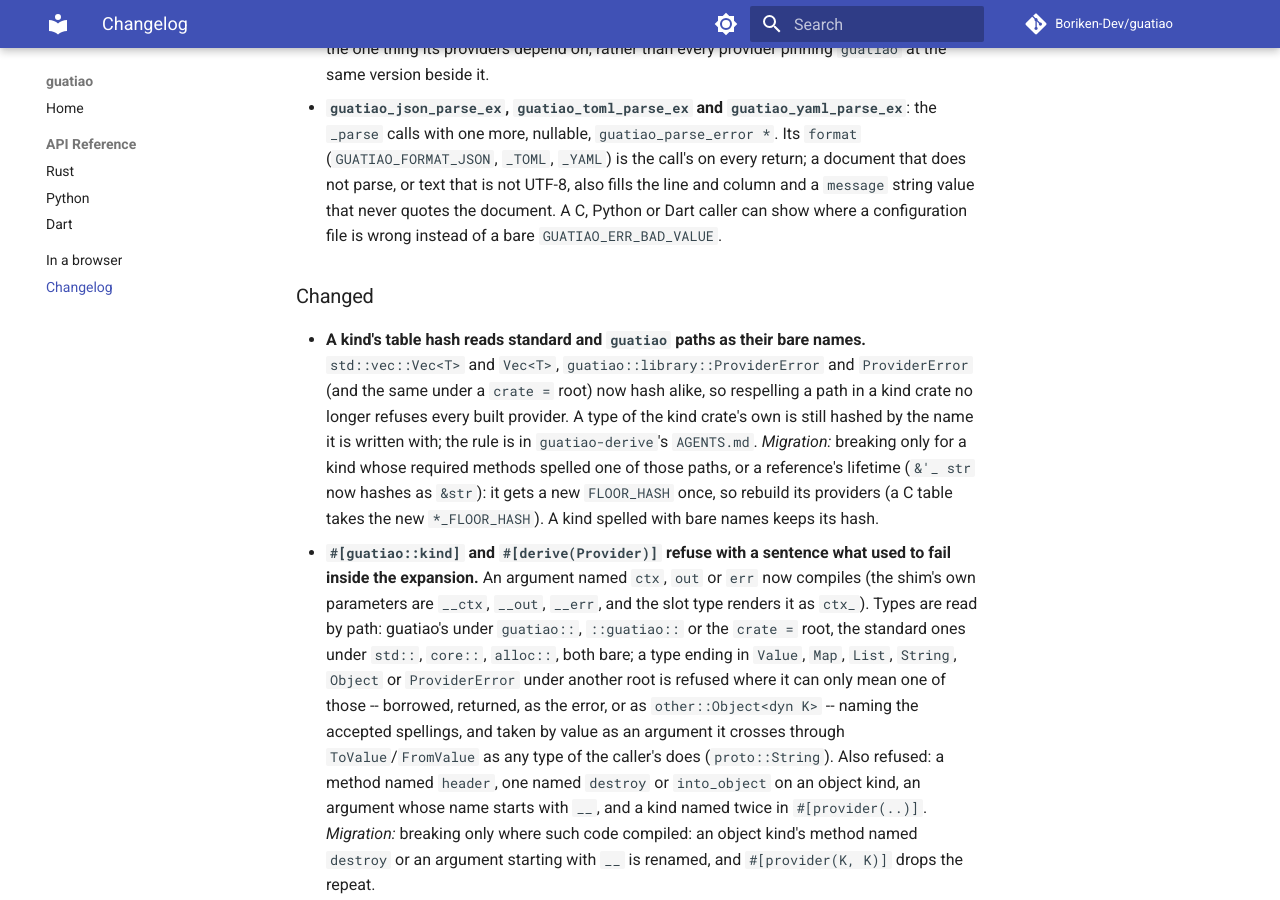
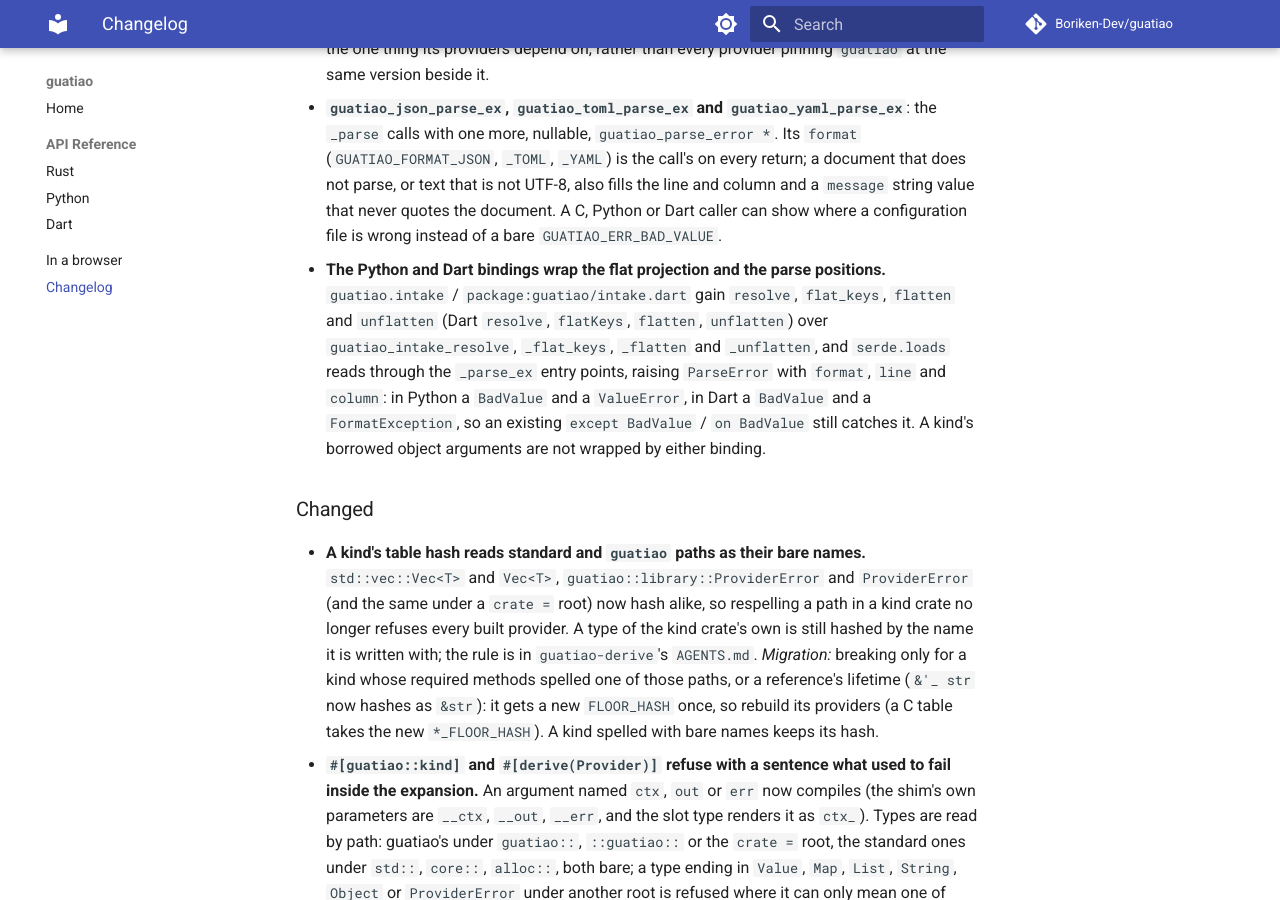
Before and after one commit to Boriken-Dev/guatiao, an MkDocs documentation site: the page built from docs/changelog.md, in a window 1280 px wide and 900 px high, scrolled down 2928 px. Built offline with MkDocs 1.6.1 and Material for MkDocs 9.7.7, drawn with Linux system fonts in a browser that asks for light colours; comment, search, counter and statistics services are not loaded; some of the changed text lies outside the part shown.

Commit message:
docs: describe the binding changes in the READMEs, headers and changelogs
Both bindings document the flat projection and the parse positions, call
the intake module by its name, say where they cannot run, and name a
kind's borrowed object arguments as not offered. The Dart package states
it is not available on the web.

```diff
--- a/CHANGELOG.md
+++ b/CHANGELOG.md
@@ -139,6 +139,16 @@
   `message` string value that never quotes the document. A C, Python or
   Dart caller can show where a configuration file is wrong instead of a
   bare `GUATIAO_ERR_BAD_VALUE`.
+- **The Python and Dart bindings wrap the flat projection and the parse
+  positions.** `guatiao.intake` / `package:guatiao/intake.dart` gain
+  `resolve`, `flat_keys`, `flatten` and `unflatten` (Dart `resolve`,
+  `flatKeys`, `flatten`, `unflatten`) over `guatiao_intake_resolve`,
+  `_flat_keys`, `_flatten` and `_unflatten`, and `serde.loads` reads through
+  the `_parse_ex` entry points, raising `ParseError` with `format`, `line`
+  and `column`: in Python a `BadValue` and a `ValueError`, in Dart a
+  `BadValue` and a `FormatException`, so an existing `except BadValue` /
+  `on BadValue` still catches it. A kind's borrowed object arguments are
+  not wrapped by either binding.
 
 ### Changed
 
@@ -429,6 +439,15 @@
 
 ### Fixed
 
+- **The Python binding frees what it builds when a conversion fails.** A
+  value that failed half way (an element that cannot convert, a refused
+  map or list move), and a list assignment or insert that raised after
+  cloning its siblings, each left blocks allocated; the builder now frees
+  its target on any failure and the cloned elements on every path.
+- **The Dart package exports the struct types its public API names**
+  (`guatiao_value`, `guatiao_alloc`) from `package:guatiao/guatiao.dart`,
+  so a consumer can write `Pointer<guatiao_value>` without importing a
+  `src/` file.
 - **A `Simple` merge of two lists nested past `MAX_DEPTH` is
   `MergeError::Build(TooDeep)`** (`GUATIAO_ERR_BAD_VALUE` from
   `guatiao_merge`), where it overflowed the stack; and a stored absent map
--- a/bindings/dart/CHANGELOG.md
+++ b/bindings/dart/CHANGELOG.md
@@ -6,6 +6,23 @@
 and this project adheres to [Semantic Versioning](https://semver.org/).
 
 ## [Unreleased]
+
+### Added
+
+- `package:guatiao/intake.dart` wraps the flat `key -> text` projection:
+  `resolve`, `flatKeys`, `flatten` and `unflatten`.
+- `loads` reads through the `_parse_ex` entry points and throws
+  `ParseError` (a `BadValue` and a `FormatException`) carrying `format`,
+  `line` and `column`.
+- `guatiao_value` and `guatiao_alloc` are exported from
+  `package:guatiao/guatiao.dart`, which the public API names in its
+  signatures.
+
+### Changed
+
+- The generated bindings follow the C header: the status enum's tag is
+  `guatiao_status_code`, and `guatiao_status` is the plain integer
+  typedef. No name this package exports changes.
 
 ## [0.0.0-alpha.0] - 2026-09-27
 
```
Also changed, not shown: bindings/dart/AGENTS.md (+37 -9 lines), bindings/dart/README.md (+28 -12 lines), bindings/python/README.md (+4 -0 lines).
